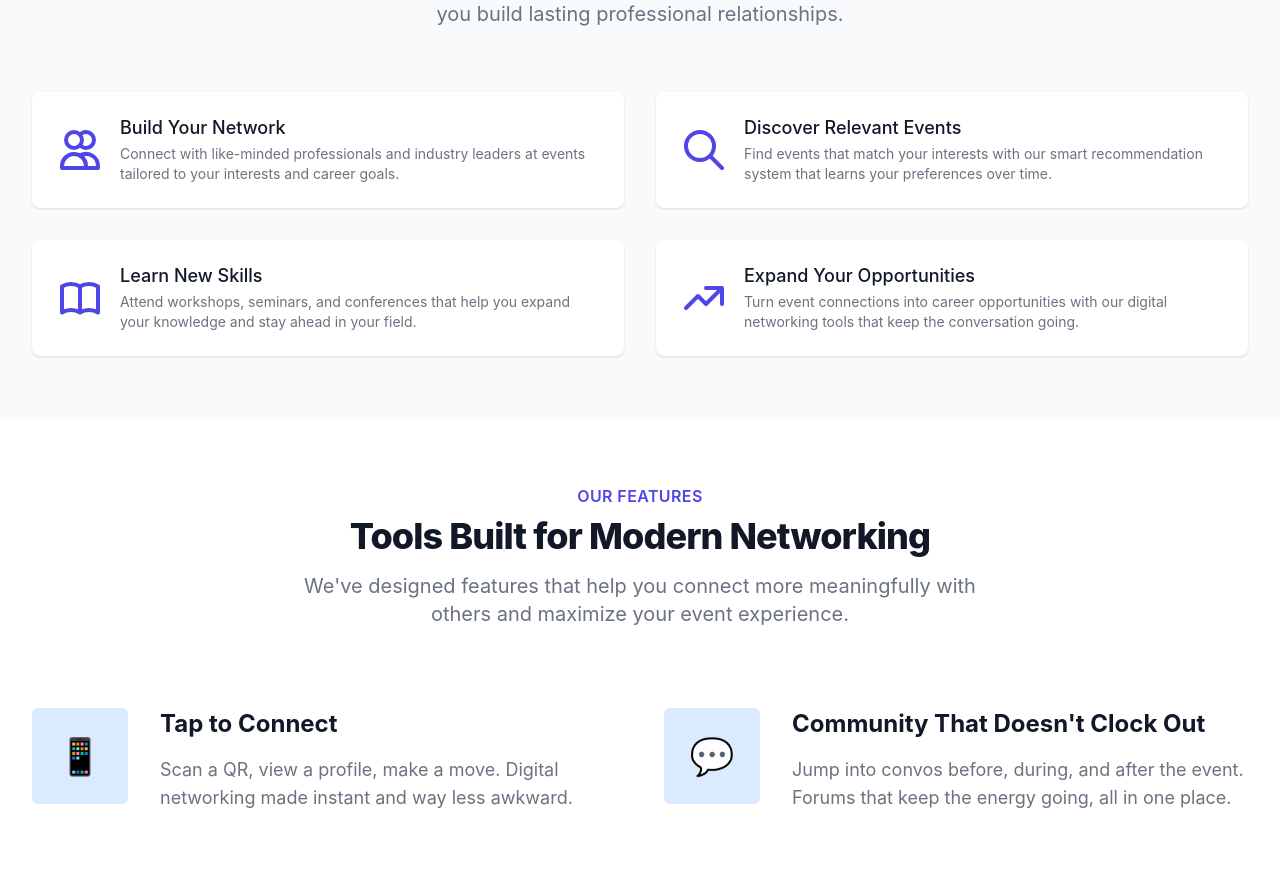
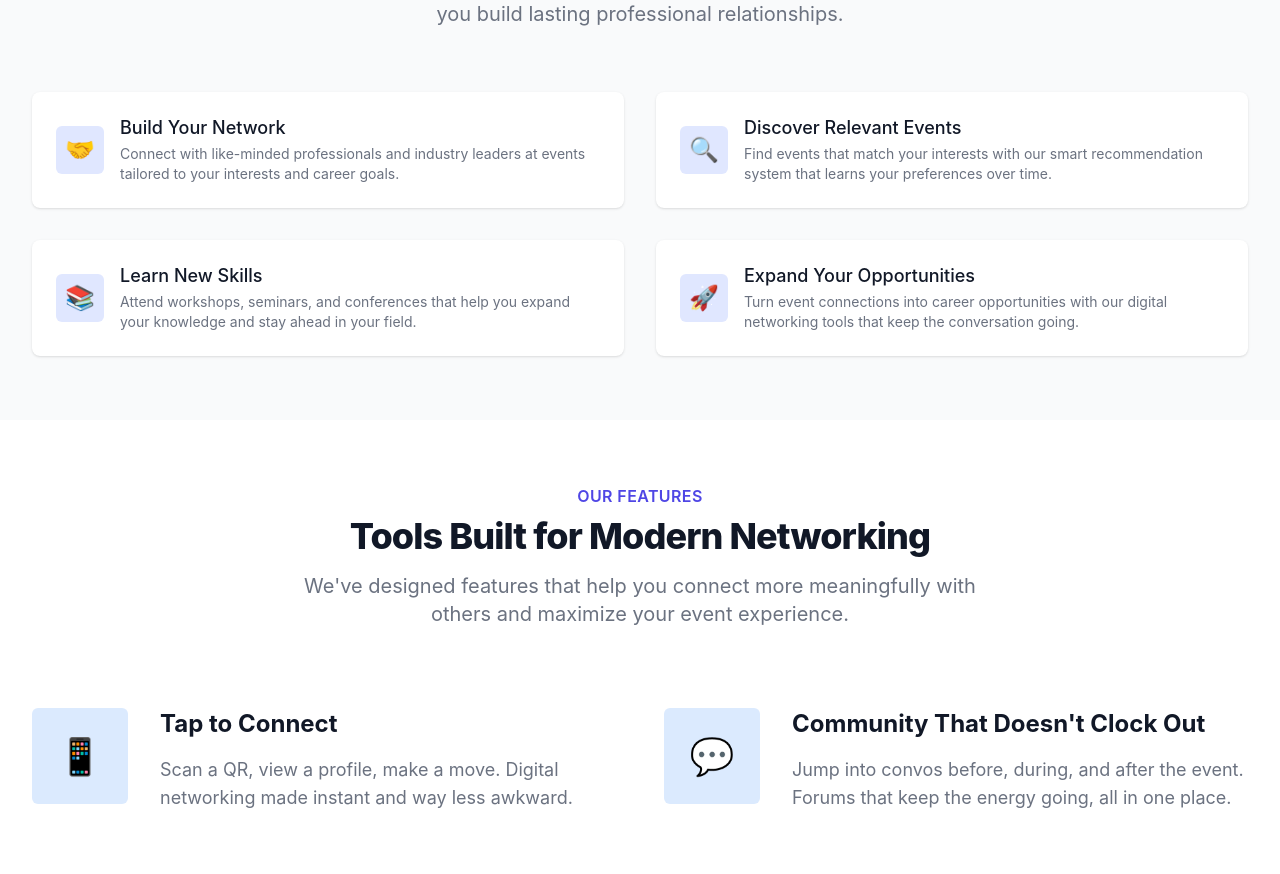
Before and after one commit to andrwsm/evently-landing, a React (Create React App) app: page /Users in a window 1280 px wide. Shown: the part 862-1736 px from the top of the page. Built offline with nearby package versions, Linux system fonts and the light colour scheme.

Commit message:
add emojis to users part

```diff
--- a/src/components/Users.js
+++ b/src/components/Users.js
@@ -10,85 +10,25 @@ export default function Users() {
       title: "Build Your Network",
       description:
         "Connect with like-minded professionals and industry leaders at events tailored to your interests and career goals.",
-      icon: (
-        <svg
-          xmlns="http://www.w3.org/2000/svg"
-          className="h-12 w-12 text-indigo-600"
-          fill="none"
-          viewBox="0 0 24 24"
-          stroke="currentColor"
-        >
-          <path
-            strokeLinecap="round"
-            strokeLinejoin="round"
-            strokeWidth={2}
-            d="M12 4.354a4 4 0 110 5.292M15 21H3v-1a6 6 0 0112 0v1zm0 0h6v-1a6 6 0 00-9-5.197M13 7a4 4 0 11-8 0 4 4 0 018 0z"
-          />
-        </svg>
-      ),
+      emoji: "🤝",
     },
     {
       title: "Discover Relevant Events",
       description:
         "Find events that match your interests with our smart recommendation system that learns your preferences over time.",
-      icon: (
-        <svg
-          xmlns="http://www.w3.org/2000/svg"
-          className="h-12 w-12 text-indigo-600"
-          fill="none"
-          viewBox="0 0 24 24"
-          stroke="currentColor"
-        >
-          <path
-            strokeLinecap="round"
-            strokeLinejoin="round"
-            strokeWidth={2}
-            d="M21 21l-6-6m2-5a7 7 0 11-14 0 7 7 0 0114 0z"
-          />
-        </svg>
-      ),
+      emoji: "🔍",
     },
     {
       title: "Learn New Skills",
       description:
         "Attend workshops, seminars, and conferences that help you expand your knowledge and stay ahead in your field.",
-      icon: (
-        <svg
-          xmlns="http://www.w3.org/2000/svg"
-          className="h-12 w-12 text-indigo-600"
-          fill="none"
-          viewBox="0 0 24 24"
-          stroke="currentColor"
-        >
-          <path
-            strokeLinecap="round"
-            strokeLinejoin="round"
-            strokeWidth={2}
-            d="M12 6.253v13m0-13C10.832 5.477 9.246 5 7.5 5S4.168 5.477 3 6.253v13C4.168 18.477 5.754 18 7.5 18s3.332.477 4.5 1.253m0-13C13.168 5.477 14.754 5 16.5 5c1.747 0 3.332.477 4.5 1.253v13C19.832 18.477 18.247 18 16.5 18c-1.746 0-3.332.477-4.5 1.253"
-          />
-        </svg>
-      ),
+      emoji: "📚",
     },
     {
       title: "Expand Your Opportunities",
       description:
         "Turn event connections into career opportunities with our digital networking tools that keep the conversation going.",
-      icon: (
-        <svg
-          xmlns="http://www.w3.org/2000/svg"
-          className="h-12 w-12 text-indigo-600"
-          fill="none"
-          viewBox="0 0 24 24"
-          stroke="currentColor"
-        >
-          <path
-            strokeLinecap="round"
-            strokeLinejoin="round"
-            strokeWidth={2}
-            d="M13 7h8m0 0v8m0-8l-8 8-4-4-6 6"
-          />
-        </svg>
-      ),
+      emoji: "🚀",
     },
   ];
 
@@ -176,7 +116,7 @@ export default function Users() {
           </div>
 
           <div className="mt-16">
-            <div className="grid grid-cols-1 gap-8 md:grid-cols-2">
+            <div className="grid grid-cols-1 gap-8 md:grid-cols-2 lg:grid-cols-2">
               {userBenefits.map((benefit, index) => (
                 <div
                   key={index}
@@ -184,7 +124,9 @@ export default function Users() {
                 >
                   <div className="p-6">
                     <div className="flex items-center">
-                      <div className="flex-shrink-0">{benefit.icon}</div>
+                      <div className="flex-shrink-0 h-12 w-12 rounded-md bg-indigo-100 flex items-center justify-center">
+                        <span className="text-2xl">{benefit.emoji}</span>
+                      </div>
                       <div className="ml-4">
                         <h3 className="text-lg leading-6 font-medium text-gray-900">
                           {benefit.title}
```
